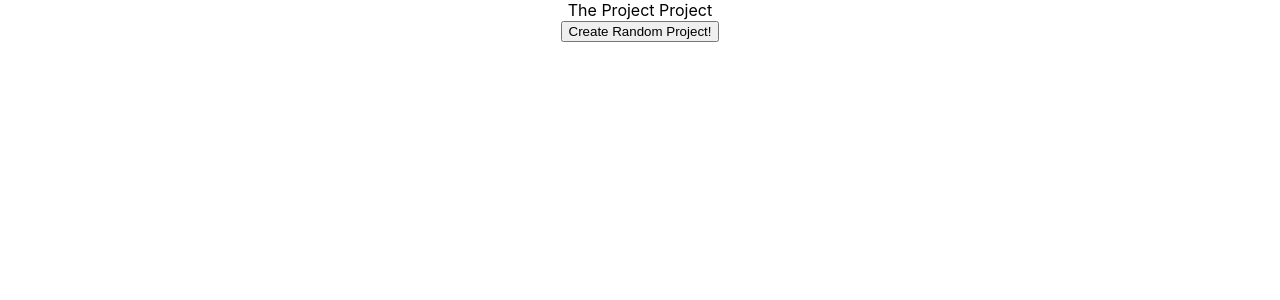
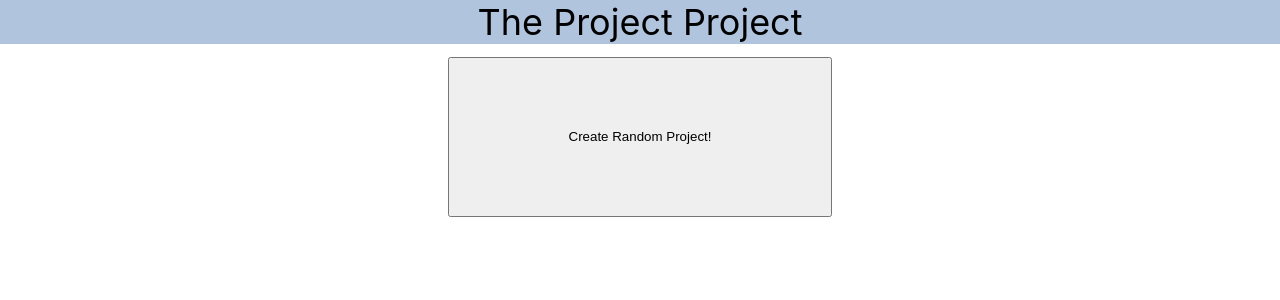
Before and after one commit to AurumValian/projenerator, a React (Create React App) app: page / in a window 1280 px wide. Shown: the top 300 px of the page. Built offline with nearby package versions, Linux system fonts and the light colour scheme.

Commit message:
Add very basic styling

```diff
--- a/package.json
+++ b/package.json
@@ -4,8 +4,10 @@
   "private": true,
   "dependencies": {
     "@testing-library/user-event": "^7.2.1",
+    "prop-types": "^15.7.2",
     "react": "^16.13.1",
     "react-dom": "^16.13.1",
+    "react-router-dom": "^5.2.0",
     "react-scripts": "3.4.3"
   },
   "scripts": {
--- a/src/App/App.css
+++ b/src/App/App.css
@@ -2,8 +2,8 @@
   text-align: center;
 }
 
-.create-project-button {
-  width: 100%;
-  height: 50%;
-  background-color: white;
+.random-project-button {
+  margin-top: 1%;
+  height: 20vh;
+  width: 30vw;
 }
--- a/src/App/App.js
+++ b/src/App/App.js
@@ -62,7 +62,7 @@ class App extends Component {
         <Route exact path="/" render={() =>
           <div>
             {this.state.api.API && (
-              <Project api={this.state.api.API} description={this.state.api.description} audience={this.state.audience} saveProject={this.saveProject}/>
+              <Project api={this.state.api.API} description={this.state.api.Description} audience={this.state.audience} saveProject={this.saveProject}/>
             )}
             <button className="random-project-button" onClick={this.getRandomProject}>
               Create Random Project!
--- a/src/Header/Header.css
+++ b/src/Header/Header.css
@@ -0,0 +1,4 @@
+header {
+  background-color: lightsteelblue;
+  font-size: 36px
+}
--- a/src/Project/Project.css
+++ b/src/Project/Project.css
@@ -0,0 +1,9 @@
+.project-area {
+  margin-left: 30%;
+  margin-right: 30%;
+  margin-top: 5%;
+  text-align: center;
+  width: 40%;
+  border: 1px solid black;
+  font-size: 18px;
+}
--- a/src/Project/Project.js
+++ b/src/Project/Project.js
@@ -6,8 +6,11 @@ function Project(props) {
     <section className="project-area">
       Your random API is: <br/>
       {props.api} <br/>
+      Here is a brief description: <br/>
+      {props.description} <br/>
       Your target audience is: <br/>
       {props.audience} <br/>
+      Good luck! <br/>
       <button className="save-to-favorites" onClick={props.saveProject}>Save To Favorites</button>
     </section>
   )
```
Also changed, not shown: 1 other file (tests, documents, lock files or other folders).
